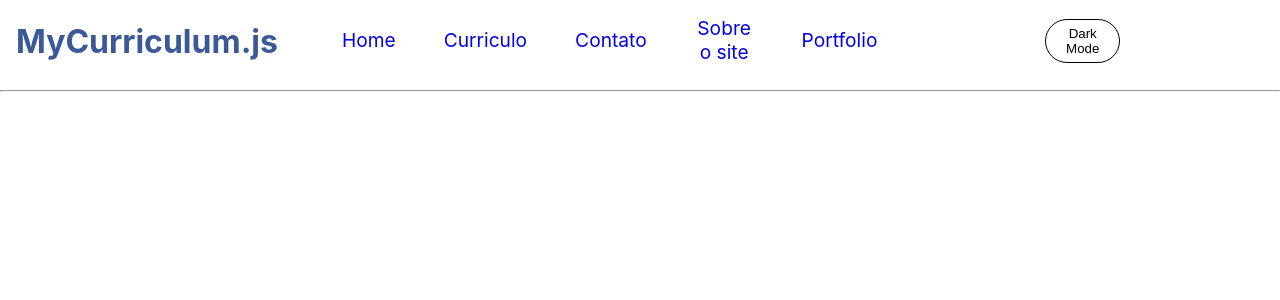
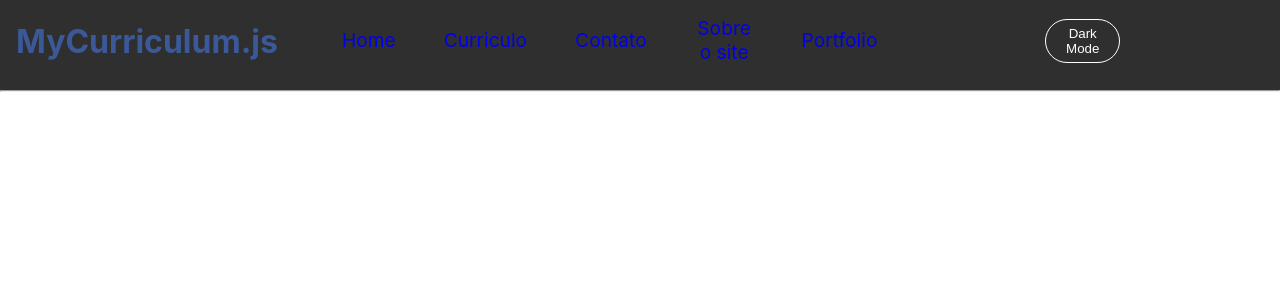
Before and after one commit to edu-bensabat/my-cv, a React (Create React App) app: page / in a window 1280 px wide. Shown: the top 300 px of the page. Built offline with nearby package versions, Linux system fonts and the light colour scheme.

Commit message:
fixing css

```diff
--- a/src/components/header/Header.js
+++ b/src/components/header/Header.js
@@ -7,7 +7,6 @@ const Header = () => {
   const [mode, setMode] = useState(classes.lightMode);
 
   const modeHandler = () => {
-
     if (mode === classes.lightMode) return setMode(classes.darkMode);
 
     if (mode === classes.darkMode) return setMode(classes.lightMode);
@@ -15,20 +14,17 @@ const Header = () => {
 
   return (
     <React.Fragment>
+      <div className={`header darkMode`}>
+        <header>
+          <h1 className={classes.title}>MyCurriculum.js</h1>
 
-    <div  className={`${mode}`}>
+          <Nav mode={"darkMode"}></Nav>
 
-    <header>
+          <But mode={"darkMode"} changeModeHandler={modeHandler}></But>
+        </header>
 
-      <h1 className={classes.title}>MyCurriculum.js</h1>
-
-      <Nav mode={mode}></Nav>
-
-      <But mode={mode} changeModeHandler={modeHandler}></But>
-    </header>
-
-    <hr></hr>
-    </div>
+        <hr></hr>
+      </div>
     </React.Fragment>
   );
 };
--- a/src/components/header/Header.module.css
+++ b/src/components/header/Header.module.css
@@ -5,64 +5,8 @@ header {
   align-items: center;
   text-align: center;
 }
-header.lightMode {
-  background-color: aliceblue;
-}
-
-div.darkMode {
-  background-color: rgba(0, 0, 0, 0.815);
-}
 
 .title {
   margin: auto;
   color: #3b5998;
 }
-
-.lightMode {
-  background-color: white;
-}
-
-/* NAVEGATION BAR CONFIGURATION*/
-
-ul.lightMode li {
-  color: black;
-  border-bottom: 2px solid white;
-}
-
-ul.lightMode li:hover {
-  border-bottom: 2px solid #3b5998;
-  color: #3b5998;
-}
-
-ul.darkMode li {
-  color: rgba(255, 255, 255, 0.685);
-  border-bottom: 2px solid rgba(0, 0, 0, 0);
-}
-
-ul.darkMode li:hover {
-  border-bottom: 2px solid rgba(255, 255, 255, 0.685);
-}
-
-/* BUTTON CONFIGURATION */
-button.lightMode {
-  border: 1px solid black;
-  background-color: white;
-}
-
-button.lightMode:hover {
-  background-color: rgba(128, 128, 128, 0.616);
-  color: aliceblue;
-  border: 1px solid;
-}
-
-button.darkMode{
-    color: white;
-    border: 1px solid white;
-    background-color: rgba(0, 0, 0, 0);
-}
-
-button.darkMode:hover{
-    color: black;
-    border: 1px solid black;
-    background-color: white;
-}
--- a/src/index.css
+++ b/src/index.css
@@ -1,13 +1,69 @@
 body {
   margin: 0;
-  font-family: -apple-system, BlinkMacSystemFont, 'Segoe UI', 'Roboto', 'Oxygen',
-    'Ubuntu', 'Cantarell', 'Fira Sans', 'Droid Sans', 'Helvetica Neue',
+  font-family: -apple-system, BlinkMacSystemFont, "Segoe UI", "Roboto", "Oxygen",
+    "Ubuntu", "Cantarell", "Fira Sans", "Droid Sans", "Helvetica Neue",
     sans-serif;
   -webkit-font-smoothing: antialiased;
   -moz-osx-font-smoothing: grayscale;
 }
 
 code {
-  font-family: source-code-pro, Menlo, Monaco, Consolas, 'Courier New',
+  font-family: source-code-pro, Menlo, Monaco, Consolas, "Courier New",
     monospace;
 }
+
+/* HEADER CONFIGURATION */
+
+div.header.darkMode {
+  background-color: rgba(0, 0, 0, 0.815);
+}
+
+div.header.lightMode {
+  background-color: white;
+}
+
+/* NAVEGATION BAR CONFIGURATION */
+
+header ul.lightMode li {
+  color: black;
+  border-bottom: 2px solid white;
+}
+
+header ul.lightMode li:hover {
+  border-bottom: 2px solid #3b5998;
+  color: #3b5998;
+}
+
+header ul.darkMode li {
+  color: rgba(255, 255, 255, 0.685);
+  border-bottom: 2px solid rgba(0, 0, 0, 0);
+}
+
+header ul.darkMode li:hover {
+  border-bottom: 2px solid rgba(255, 255, 255, 0.685);
+}
+
+/* BUTTON CONFIGURATION */
+
+header button.lightMode {
+  border: 1px solid black;
+  background-color: white;
+}
+
+header button.lightMode:hover {
+  background-color: rgba(128, 128, 128, 0.616);
+  color: aliceblue;
+  border: 1px solid;
+}
+
+header button.darkMode {
+  color: white;
+  border: 1px solid white;
+  background-color: rgba(0, 0, 0, 0);
+}
+
+header button.darkMode:hover {
+  color: black;
+  border: 1px solid black;
+  background-color: white;
+}
```
Also changed, not shown: src/components/header/Nav.js (+15 -5 lines).
